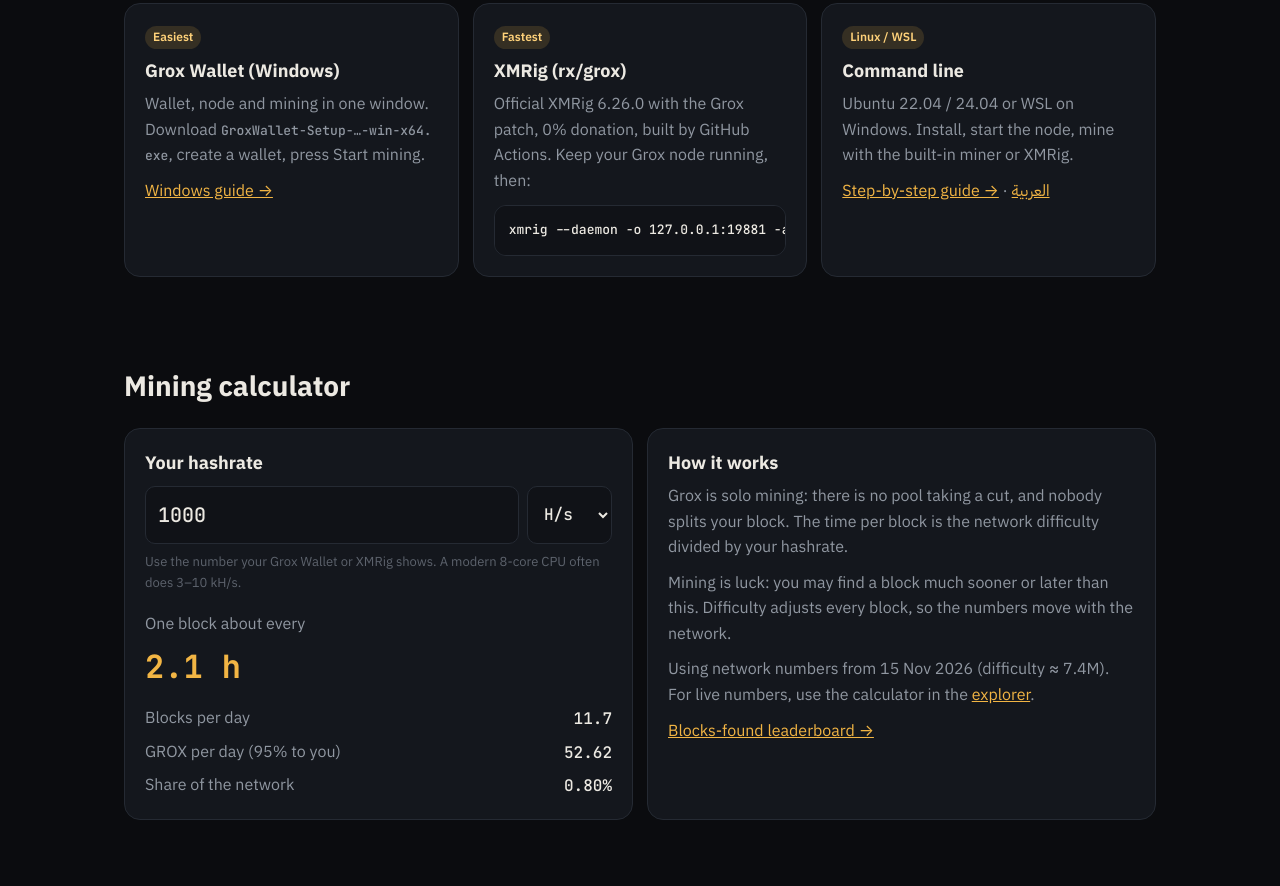
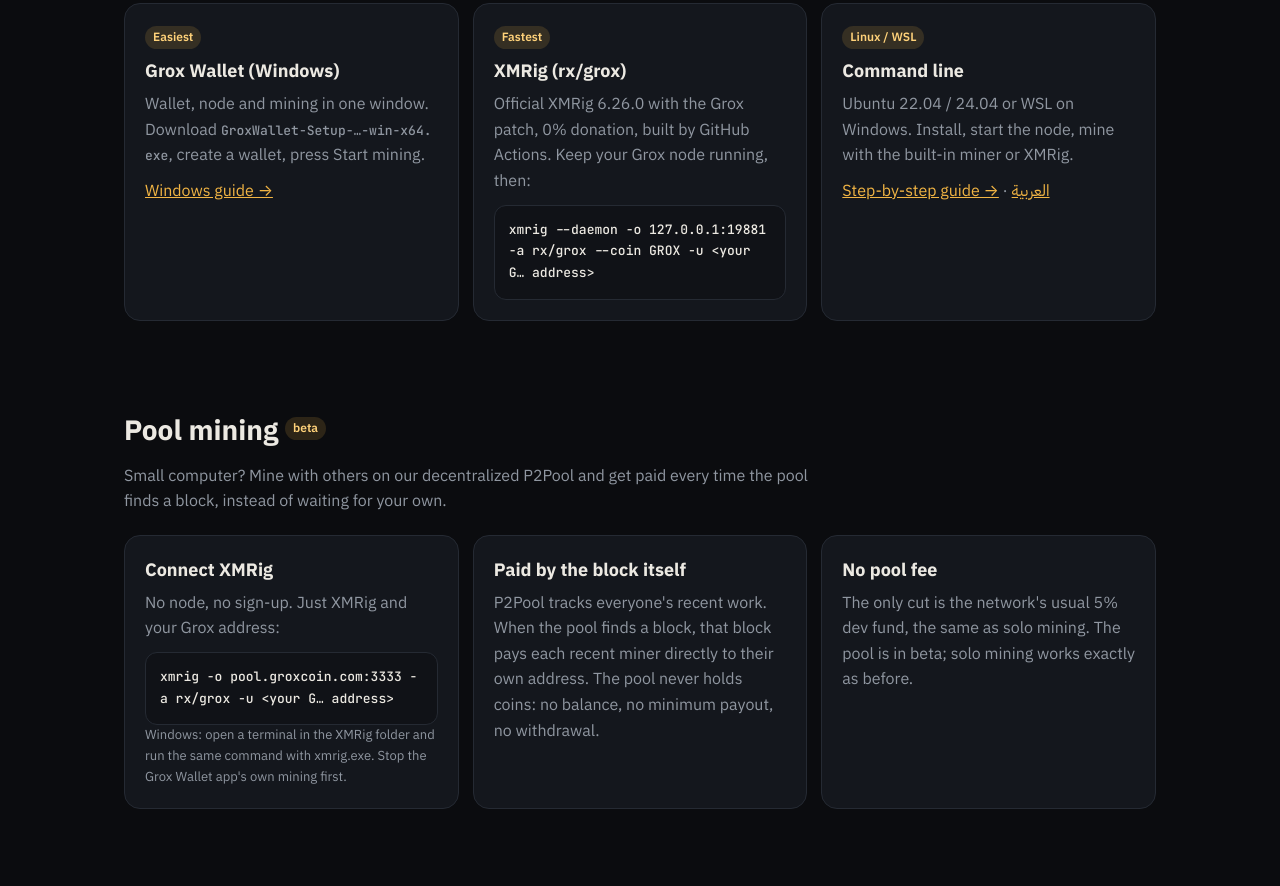
Before and after one commit to ahafarag/groxcoin.com, a plain HTML site: page index.html in a window 1280 px wide. Shown: the part 1194-2080 px from the top of the page. Drawn offline with Linux system fonts and the light colour scheme; no server answers.

Commit message:
Pool mining (beta) section

```diff
--- a/index.html
+++ b/index.html
@@ -79,7 +79,7 @@
   td:first-child { color: var(--muted); width: 38%; }
   code, .mono { font-family: var(--mono); font-size: 13px; word-break: break-all; }
   pre { background: var(--bg-2); border: 1px solid var(--line); border-radius: 12px; padding: 14px; overflow-x: auto; margin: 10px 0 0; direction: ltr; text-align: left; }
-  pre code { word-break: normal; white-space: pre; }
+  pre code { white-space: pre-wrap; word-break: break-all; }
   .calc { display: grid; grid-template-columns: 1fr 1fr; gap: 14px; }
   .grid > *, .calc > * { min-width: 0; }
   .field { display: flex; gap: 8px; margin: 8px 0; }
@@ -116,6 +116,7 @@
     <div class="menu">
       <a href="#start"><span lang-en>Start</span><span lang-ar>ابدأ</span></a>
       <a href="#mine"><span lang-en>Mining</span><span lang-ar>التعدين</span></a>
+      <a href="#pool"><span lang-en>Pool</span><span lang-ar>البول</span></a>
       <a href="#calc"><span lang-en>Calculator</span><span lang-ar>الحاسبة</span></a>
       <a href="#specs"><span lang-en>Specs</span><span lang-ar>المواصفات</span></a>
       <a href="#faq"><span lang-en>FAQ</span><span lang-ar>أسئلة</span></a>
@@ -194,6 +195,27 @@
     </div>
   </section>
 
+  <section id="pool">
+    <h2><span lang-en>Pool mining</span><span lang-ar>التعدين في البول</span> <span class="tag" style="vertical-align:middle">beta</span></h2>
+    <p class="sub"><span lang-en>Small computer? Mine with others on our decentralized P2Pool and get paid every time the pool finds a block, instead of waiting for your own.</span><span lang-ar>جهازك صغير؟ عدّن مع غيرك على البول اللامركزي بتاعنا (P2Pool) واقبض كل ما البول يلاقي بلوك، بدل ما تستنى بلوك لوحدك.</span></p>
+    <div class="grid">
+      <div class="card">
+        <h3><span lang-en>Connect XMRig</span><span lang-ar>وصّل XMRig</span></h3>
+        <p><span lang-en>No node, no sign-up. Just XMRig and your Grox address:</span><span lang-ar>من غير نود ولا تسجيل. XMRig وعنوانك بس:</span></p>
+        <pre><code>xmrig -o pool.groxcoin.com:3333 -a rx/grox -u &lt;your G… address&gt;</code></pre>
+        <p class="note"><span lang-en>Windows: open a terminal in the XMRig folder and run the same command with xmrig.exe. Stop the Grox Wallet app's own mining first.</span><span lang-ar>ويندوز: افتح terminal في فولدر XMRig وشغّل نفس الأمر بـ xmrig.exe. وقّف التعدين في برنامج Grox Wallet الأول.</span></p>
+      </div>
+      <div class="card">
+        <h3><span lang-en>Paid by the block itself</span><span lang-ar>الدفع من البلوك نفسه</span></h3>
+        <p><span lang-en>P2Pool tracks everyone's recent work. When the pool finds a block, that block pays each recent miner directly to their own address. The pool never holds coins: no balance, no minimum payout, no withdrawal.</span><span lang-ar>P2Pool بيسجّل شغل كل معدّن مؤخراً. لما البول يلاقي بلوك، البلوك نفسه بيدفع لكل واحد على عنوانه مباشرة. البول عمره ما بيمسك فلوس: مفيش رصيد ولا حد أدنى ولا سحب.</span></p>
+      </div>
+      <div class="card">
+        <h3><span lang-en>No pool fee</span><span lang-ar>مفيش رسوم للبول</span></h3>
+        <p><span lang-en>The only cut is the network's usual 5% dev fund, the same as solo mining. The pool is in beta; solo mining works exactly as before.</span><span lang-ar>بس الـ5% المعتادة لصندوق المطوّر، زي التعدين الفردي بالظبط. البول تجريبي، والتعدين الفردي شغّال زي ما هو.</span></p>
+      </div>
+    </div>
+  </section>
+
   <section id="calc">
     <h2><span lang-en>Mining calculator</span><span lang-ar>حاسبة التعدين</span></h2>
     <div class="calc">
@@ -212,7 +234,7 @@
       </div>
       <div class="card">
         <h3><span lang-en>How it works</span><span lang-ar>بتشتغل إزاي</span></h3>
-        <p><span lang-en>Grox is solo mining: there is no pool taking a cut, and nobody splits your block. The time per block is the network difficulty divided by your hashrate.</span><span lang-ar>Grox تعدين فردي: مفيش pool بياخد نسبة، ومحدش بيقسم البلوك بتاعك. الوقت لكل بلوك = صعوبة الشبكة ÷ سرعة جهازك.</span></p>
+        <p><span lang-en>Solo: every block you find is all yours, and the time per block is the network difficulty divided by your hashrate. Pool: you get your share of every pool block, so smaller payments arrive much more often. Over time both pay about the same.</span><span lang-ar>فردي: أي بلوك تلاقيه كله ليك، والوقت لكل بلوك = صعوبة الشبكة ÷ سرعة جهازك. البول: بتاخد نصيبك من كل بلوك يلاقيه البول، يعني مبالغ أصغر بتيجي أسرع بكتير. وعلى المدى الطويل الاتنين بيدّوا تقريباً نفس الدخل.</span></p>
         <p><span lang-en>Mining is luck: you may find a block much sooner or later than this. Difficulty adjusts every block, so the numbers move with the network.</span><span lang-ar>التعدين حظ: ممكن تلاقي بلوك أسرع أو أبطأ من كده بكتير. الصعوبة بتتغير كل بلوك، فالأرقام بتتحرك مع الشبكة.</span></p>
         <p id="calcOff" class="hide"><span lang-en>Using network numbers from <span class="snapd"></span> (difficulty ≈ <span class="snapdiff"></span>). For live numbers, use the calculator in the <a href="https://explorer.groxcoin.com/#/calc" data-explorer="/#/calc">explorer</a>.</span><span lang-ar>بنستخدم أرقام الشبكة بتاريخ <span class="snapd"></span> (الصعوبة ≈ <span class="snapdiff"></span>). للأرقام المباشرة استخدم الحاسبة في <a href="https://explorer.groxcoin.com/#/calc" data-explorer="/#/calc">المستكشف</a>.</span></p>
         <p><a href="https://explorer.groxcoin.com/#/leaderboard" data-explorer="/#/leaderboard"><span lang-en>Blocks-found leaderboard →</span><span lang-ar>لوحة أبطال البلوكات ←</span></a></p>
@@ -225,6 +247,7 @@
     <div class="card"><table>
       <tr><td>Ticker</td><td><b>GROX</b></td></tr>
       <tr><td><span lang-en>Proof of work</span><span lang-ar>التعدين</span></td><td><span lang-en>RandomX v2, Grox variant (CPU). Stock Monero miners don't work.</span><span lang-ar>RandomX v2 بنسخة Grox (معالج). معدّنات Monero العادية مش بتشتغل.</span></td></tr>
+      <tr><td><span lang-en>Mining</span><span lang-ar>طريقة التعدين</span></td><td><span lang-en>Solo with your own node, or the pool.groxcoin.com P2Pool (beta)</span><span lang-ar>فردي بالنود بتاعك، أو بول pool.groxcoin.com (تجريبي)</span></td></tr>
       <tr><td><span lang-en>Block time</span><span lang-ar>وقت البلوك</span></td><td><span lang-en>1 minute</span><span lang-ar>دقيقة</span></td></tr>
       <tr><td><span lang-en>Max supply</span><span lang-ar>أقصى عدد</span></td><td><span lang-en>21,000,000 GROX, hard cap, no tail emission</span><span lang-ar>21,000,000 GROX، حد نهائي، من غير إصدار دائم</span></td></tr>
       <tr><td><span lang-en>Block reward</span><span lang-ar>مكافأة البلوك</span></td><td><span lang-en>≈ 4.76 GROX at start, slowly decreasing over years</span><span lang-ar>≈ 4.76 GROX في البداية، وبتقل ببطء على سنين</span></td></tr>
@@ -250,6 +273,8 @@
     <h2><span lang-en>Questions</span><span lang-ar>أسئلة شائعة</span></h2>
     <details><summary><span lang-en>Do I need a mining rig or a GPU?</span><span lang-ar>محتاج جهاز تعدين أو كارت شاشة؟</span></summary>
       <p><span lang-en>No. Grox uses RandomX v2, made for ordinary CPUs. A laptop or office PC can find blocks.</span><span lang-ar>لأ. Grox بتستخدم RandomX v2 المعمول للمعالجات العادية. لابتوب أو كمبيوتر مكتب يقدر يلاقي بلوكات.</span></p></details>
+    <details><summary><span lang-en>Solo or pool?</span><span lang-ar>فردي ولا بول؟</span></summary>
+      <p><span lang-en>Solo: you keep whole blocks but may wait long between them on a small computer. Pool (pool.groxcoin.com): smaller payments, much more often, paid by the blocks themselves. Use the calculator above to see your solo time per block.</span><span lang-ar>فردي: البلوك كله ليك بس ممكن تستنى كتير لو جهازك صغير. البول: مبالغ أصغر بس أكتر بكتير، والبلوكات نفسها هي اللي بتدفع. استخدم الحاسبة فوق تشوف وقتك للبلوك لوحدك.</span></p></details>
     <details><summary><span lang-en>My antivirus flags the miner. Is it safe?</span><span lang-ar>الأنتي فيرس بيعترض على المعدّن. هل هو آمن؟</span></summary>
       <p><span lang-en>Many antivirus programs flag any crypto miner as "potentially unwanted". Grox mines only when you press Start. Download only from GitHub releases and check the SHA256 checksum.</span><span lang-ar>برامج أنتي فيرس كتير بتعتبر أي معدّن "برنامج غير مرغوب". Grox بيعدّن بس لما تدوس ابدأ. نزّل من GitHub بس واتأكد من SHA256.</span></p></details>
     <details><summary><span lang-en>Can anyone see my balance?</span><span lang-ar>حد يقدر يشوف رصيدي؟</span></summary>
@@ -265,6 +290,7 @@
     <div class="links">
       <a href="https://github.com/ahafarag/grox-coin">GitHub<span class="d"><span lang-en>Code and releases</span><span lang-ar>الكود والتحميلات</span></span></a>
       <a href="https://explorer.groxcoin.com" data-explorer><span lang-en>Explorer</span><span lang-ar>المستكشف</span><span class="d"><span lang-en>Blocks, transactions, leaderboard</span><span lang-ar>البلوكات والمعاملات ولوحة الأبطال</span></span></a>
+      <a href="#pool"><span lang-en>Mining pool</span><span lang-ar>البول</span><span class="d">pool.groxcoin.com:3333 (beta)</span></a>
       <a href="https://discord.gg/V5PaU3SSY">Discord<span class="d"><span lang-en>Chat and mining help</span><span lang-ar>دردشة ومساعدة في التعدين</span></span></a>
       <a href="https://t.me/grox_community">Telegram<span class="d"><span lang-en>@grox_community group</span><span lang-ar>جروب @grox_community</span></span></a>
       <a href="https://t.me/grox_coin">Telegram<span class="d"><span lang-en>@grox_coin news</span><span lang-ar>أخبار @grox_coin</span></span></a>
```
